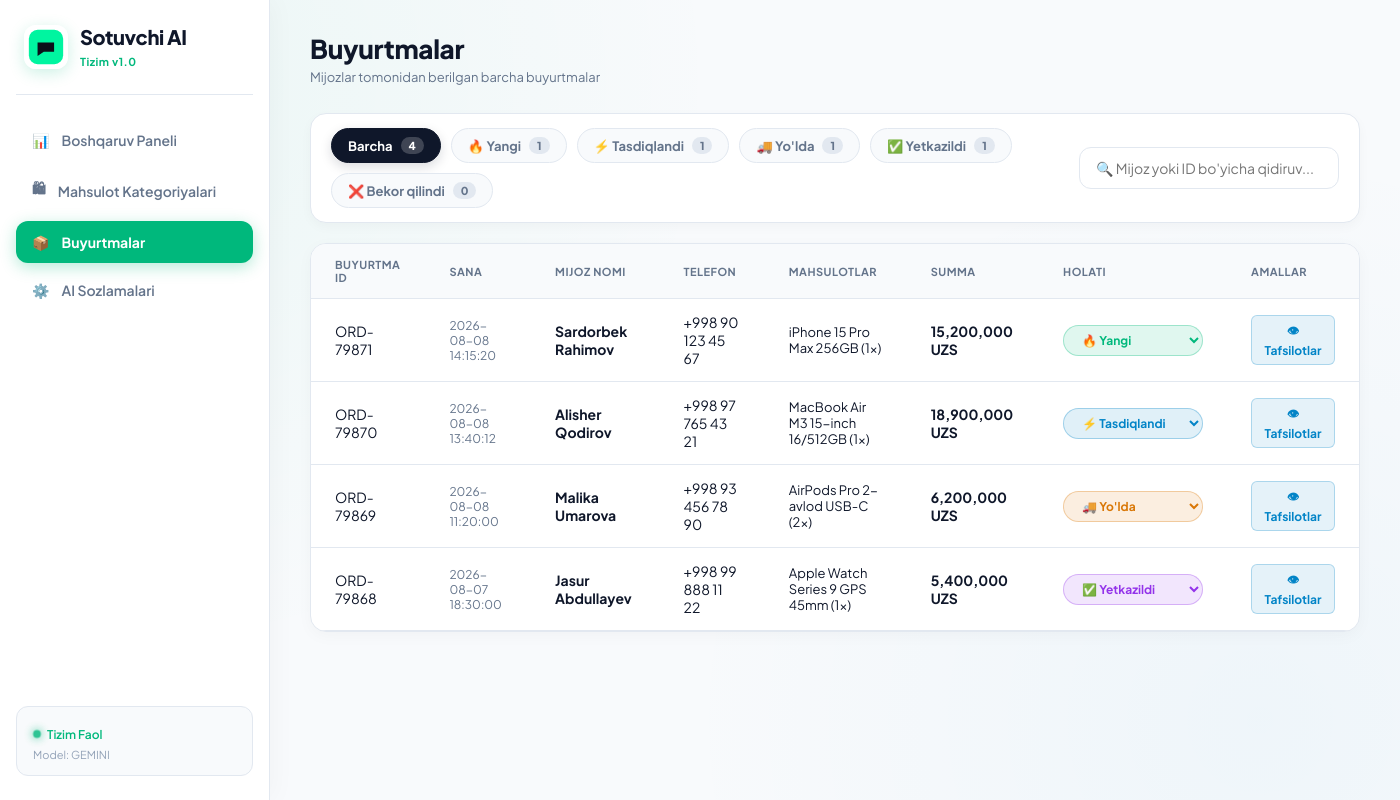
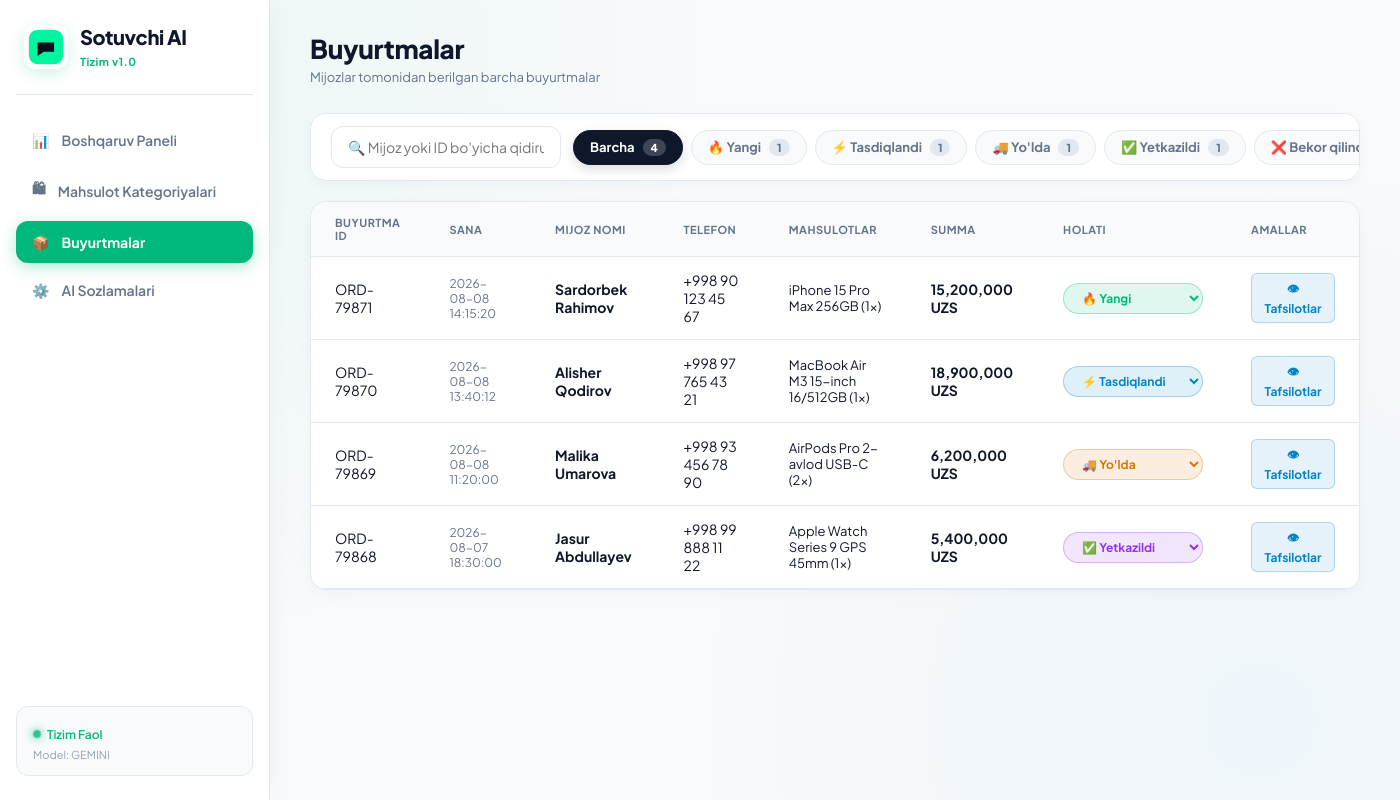
Before and after one commit to khayitovteamuz-blip/Sotuvchi-AI, a FastAPI app: page / in a window 1400 px wide, after a click that opens the changed part. Run offline with FastAPI, Linux system fonts and the light colour scheme.

Commit message:
feat: move search + filter pills to single horizontal row in orders tab

```diff
--- a/static/css/style.css
+++ b/static/css/style.css
@@ -564,22 +564,26 @@ tr:hover {
 /* Orders Status Filter Bar & Pills */
 .orders-filter-bar {
     display: flex;
-    justify-content: space-between;
     align-items: center;
-    gap: 16px;
+    gap: 12px;
+    flex-wrap: nowrap;
+    overflow-x: auto;
     background: #ffffff;
     border: 1px solid var(--card-border);
     border-radius: var(--radius-lg);
-    padding: 14px 20px;
+    padding: 12px 20px;
     box-shadow: 0 4px 12px rgba(15, 23, 42, 0.03);
     margin-bottom: 20px;
+    scrollbar-width: none;
 }
+.orders-filter-bar::-webkit-scrollbar { display: none; }
 
 .filter-pills-group {
     display: flex;
     align-items: center;
-    gap: 10px;
-    flex-wrap: wrap;
+    gap: 8px;
+    flex-wrap: nowrap;
+    flex-shrink: 0;
 }
 
 .filter-pill {
--- a/templates/index.html
+++ b/templates/index.html
@@ -193,8 +193,11 @@
             <!-- TAB 3: ORDERS -->
             <section id="tab-orders" class="tab-view">
                 <!-- Filter Pills Bar & Search Input -->
-                <div class="orders-filter-bar">
-                    <div class="filter-pills-group">
+                <div class="orders-filter-bar" style="display: flex; align-items: center; gap: 12px; flex-wrap: nowrap; overflow-x: auto;">
+                    <div style="flex-shrink: 0; min-width: 230px;">
+                        <input type="text" id="order-search-input" class="form-control" placeholder="🔍 Mijoz yoki ID bo'yicha qidiruv..." oninput="renderOrdersTable()" style="margin: 0;">
+                    </div>
+                    <div class="filter-pills-group" style="display: flex; gap: 8px; flex-wrap: nowrap; align-items: center;">
                         <button class="filter-pill active" onclick="filterOrdersByStatus('all', this)">
                             Barcha <span class="filter-count" id="count-order-all">0</span>
                         </button>
@@ -213,10 +216,6 @@
                         <button class="filter-pill" onclick="filterOrdersByStatus('Bekor qilindi', this)">
                             ❌ Bekor qilindi <span class="filter-count" id="count-order-bekor">0</span>
                         </button>
-                    </div>
-
-                    <div style="min-width: 260px;">
-                        <input type="text" id="order-search-input" class="form-control" placeholder="🔍 Mijoz yoki ID bo'yicha qidiruv..." oninput="renderOrdersTable()">
                     </div>
                 </div>
 
```
